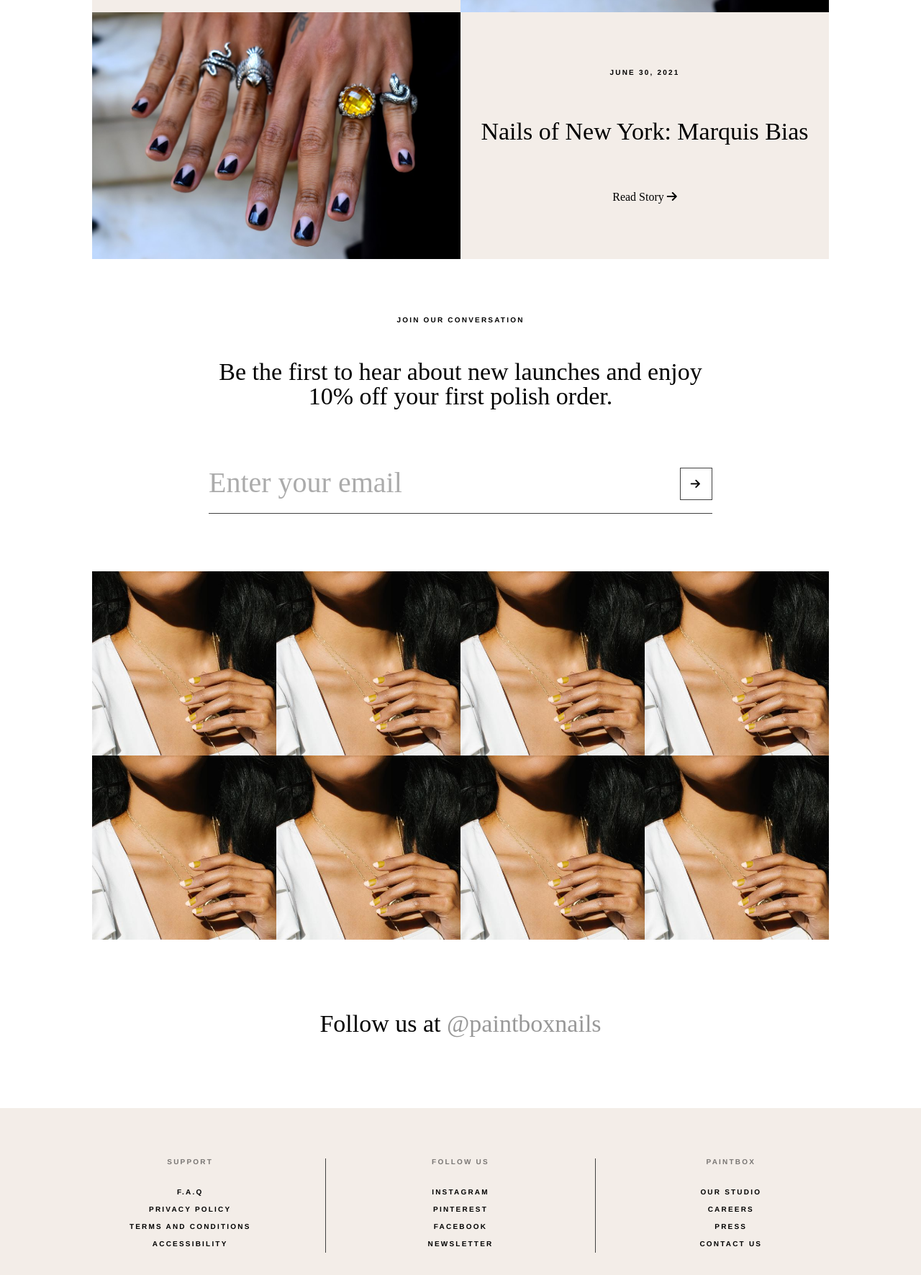
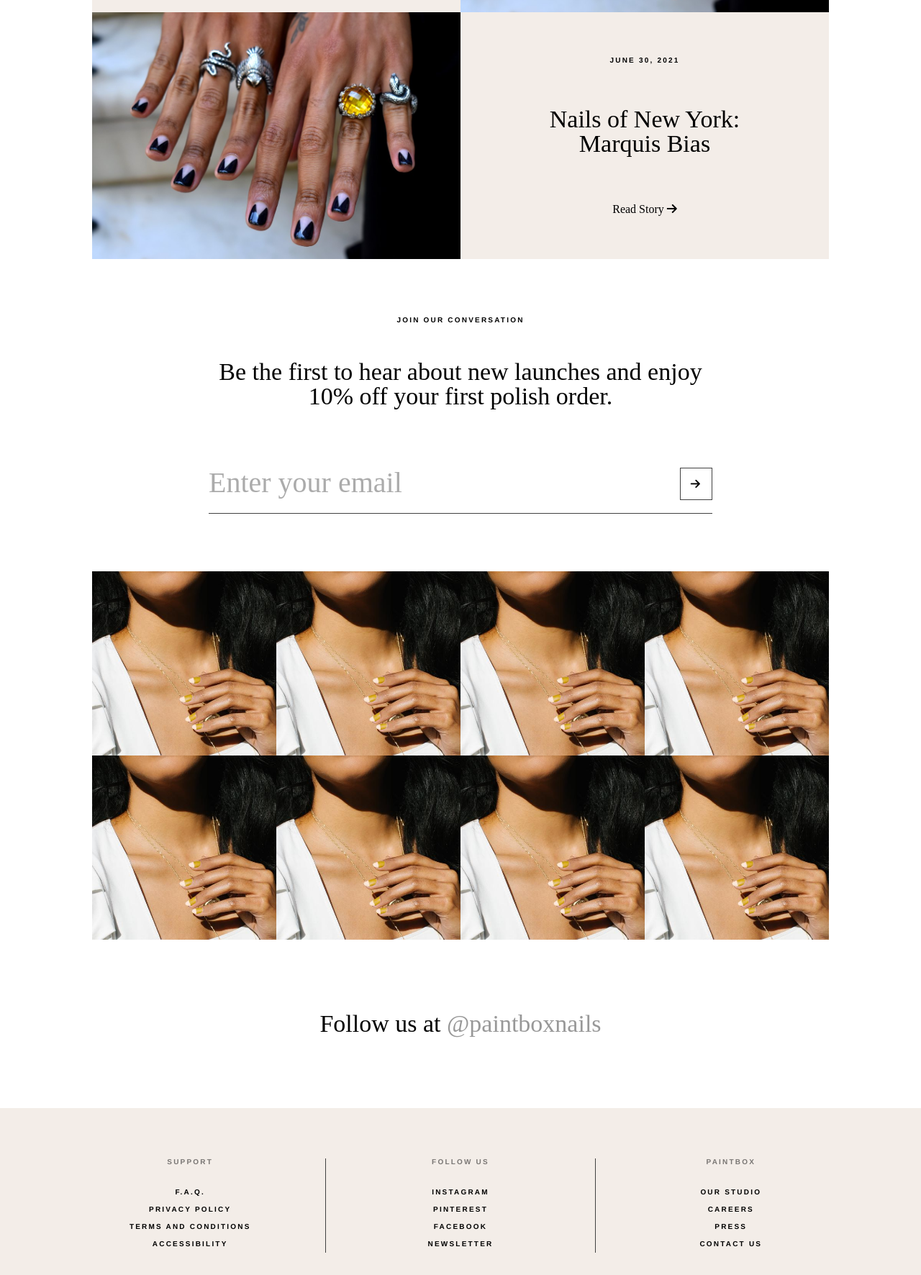
Before and after one commit to kizarrd/csslayout_paint-box, a website: page index.html in a window 1280 px wide. Shown: the part 3405-5177 px from the top of the page at 72% size. Drawn offline with nearby package versions, Linux system fonts and the light colour scheme; files that its build step writes are made by us from their sources.

Commit message:
little modifications

```diff
--- a/index.html
+++ b/index.html
@@ -231,7 +231,7 @@
                 support
             </h4>
             <ul>
-                <li><a href="">F.A.Q</a></li>
+                <li><a href="">F.A.Q. </a></li>
                 <li><a href="">Privacy Policy</a></li>
                 <li><a href="">Terms and Conditions</a></li>
                 <li><a href="">Accessibility</a></li>
--- a/src/scss/_stories.scss
+++ b/src/scss/_stories.scss
@@ -29,8 +29,9 @@
             }
             p {
                 margin-bottom: 65px;
+                padding: 0 15%;
+                text-align: center;
             }
         }
     }
-
 }
```
